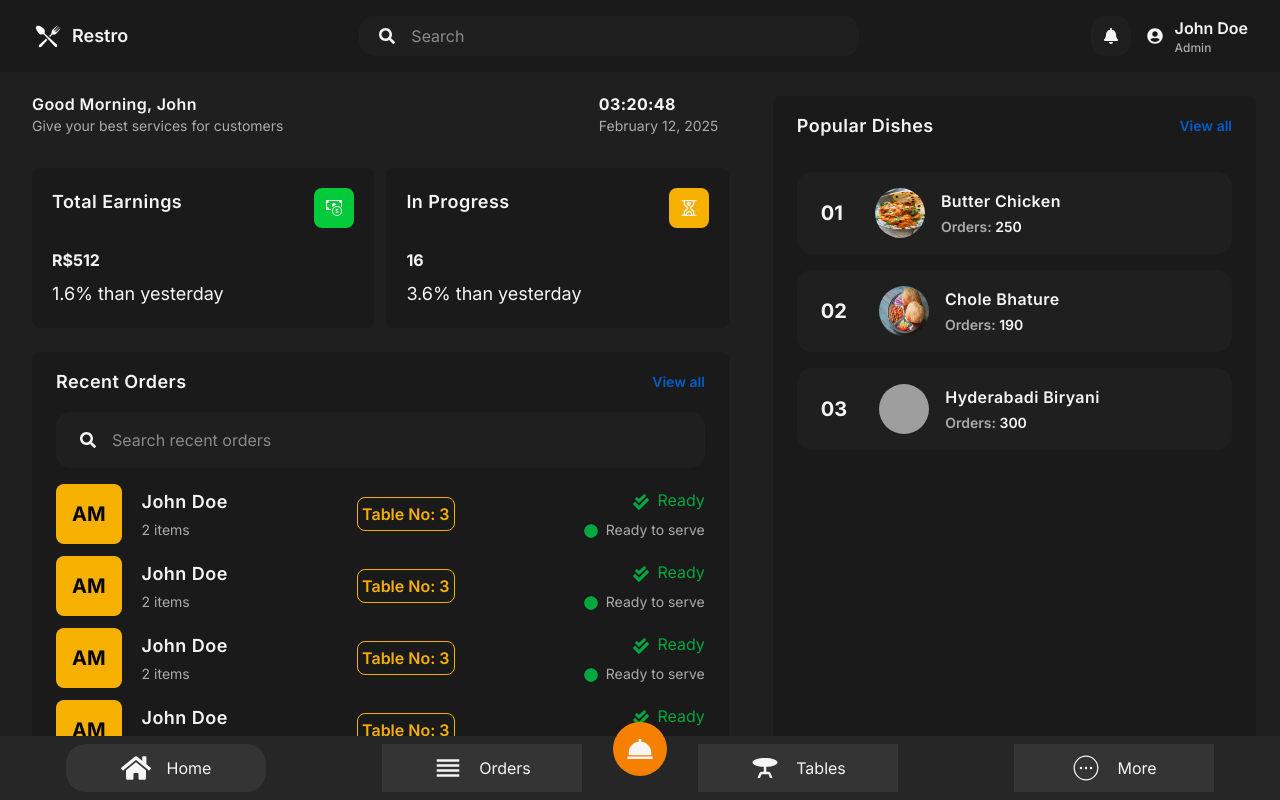
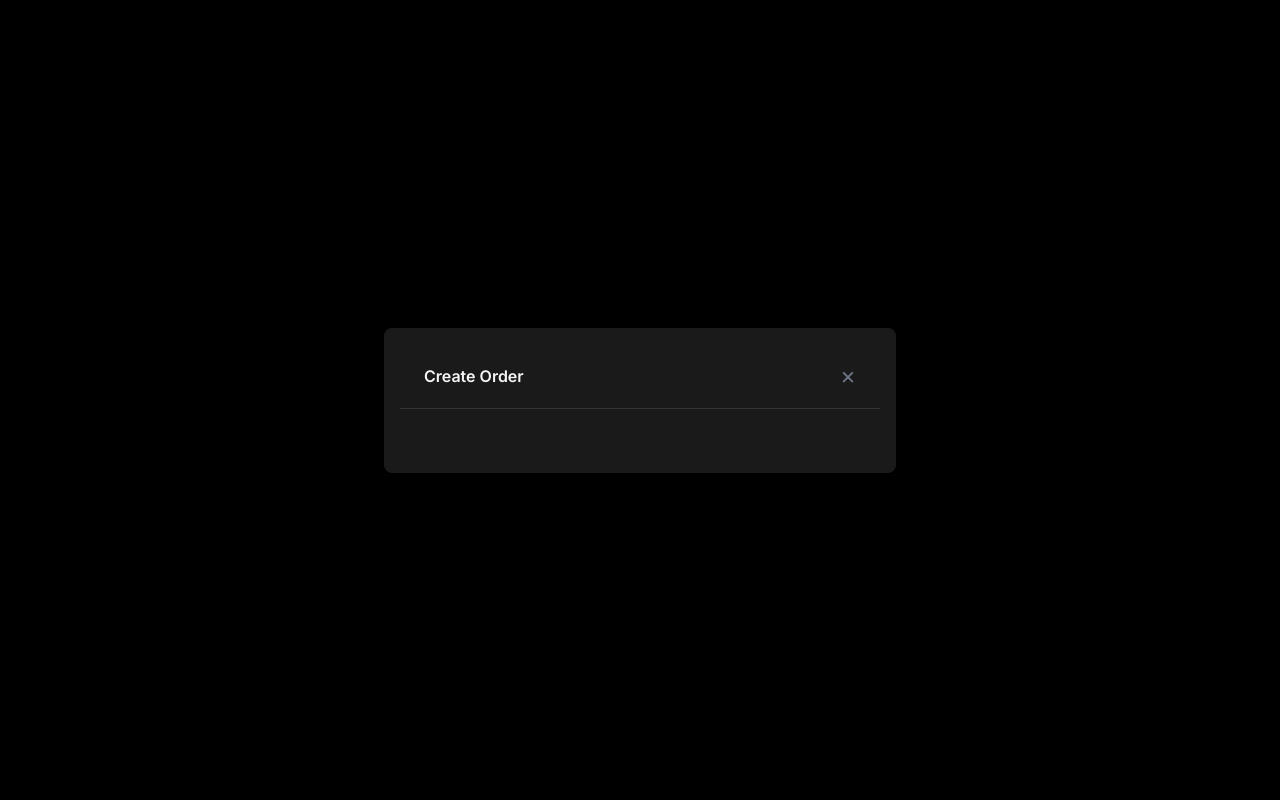
Before and after one commit to luizimcpi/pos, a React (Vite) app in the folder pos-frontend/: page / in a window 1280 px wide. Both pictures are taken after a click on the button 640 px from the left and 749 px from the top of the page. Built offline with nearby package versions, Linux system fonts and the light colour scheme; grey boxes are pictures that could not be loaded.

Commit message:
feat: creating order modal

```diff
--- a/pos-frontend/src/components/shared/BottomNav.jsx
+++ b/pos-frontend/src/components/shared/BottomNav.jsx
@@ -1,12 +1,18 @@
+import { MdOutlineReorder, MdTableBar } from "react-icons/md";
+
 import { BiSolidDish } from "react-icons/bi";
 import { CiCircleMore } from "react-icons/ci";
 import { FaHome } from "react-icons/fa";
-import { MdOutlineReorder, MdTableBar } from "react-icons/md";
+import Modal from "./Modal";
 import { useNavigate } from "react-router-dom";
+import { useState } from "react";
 
 const BottomNav = () => {
 
     const navigate = useNavigate();
+    const [isModalOpen, setIsModalsOpen] = useState(false);
+    const openModal = () => setIsModalsOpen(true);
+    const closeModal = () => setIsModalsOpen(false);
 
     return (
         <div className="fixed bottom-0 left-0 right-0 bg-[#262626] p-2 h-16 flex justify-around">
@@ -14,9 +20,14 @@ const BottomNav = () => {
             <button onClick={() => navigate("/orders")} className="flex items-center justify-center text-[#f5f5f5] bg-[#343434] w-[200px]"><MdOutlineReorder className="inline mr-4" size={30}/>Orders</button>
             <button onClick={() => navigate("/tables")} className="flex items-center justify-center text-[#f5f5f5] bg-[#343434] w-[200px]"><MdTableBar className="inline mr-4" size={30}/>Tables</button>
             <button className="flex items-center justify-center text-[#f5f5f5] bg-[#343434] w-[200px]"><CiCircleMore className="inline mr-4" size={30}/>More</button>
-            <button className="absolute bottom-6 bg-[#F68100] text-[#f5f5f5] rounded-full p-3 items-center">
-                <BiSolidDish size={30}/>
+            <button onClick={openModal}
+            className="absolute bottom-6 bg-[#F68100] text-[#f5f5f5] rounded-full p-3 items-center">
+                <BiSolidDish size={40}/>
             </button>
+
+            <Modal isOpen={isModalOpen} onClose={closeModal} title="Create Order">
+
+            </Modal>
         </div>
     )
 }
--- /dev/null
+++ b/pos-frontend/src/components/shared/Modal.jsx
@@ -0,0 +1,21 @@
+
+const Modal = ({title, onClose, isOpen, children}) => {
+    if(!isOpen) return null;
+    return (
+        <div className="fixed inset-0 bg-black bg-opacity-50 flex items-center justify-center z-50">
+            <div className="bg-[#1a1a1a] shadow-lg w-full max-w-lg mx-4 rounded-lg p-4">
+                <div className="flex justify-between items-center px-6 py-4 border-b border-[#333]">
+                    <h2 className="text-x1 text-[#f5f5f5] font-semibold">{title}</h2>
+                    <button className="text-gray-500 text-2xl hover:text-gray-300" onClick={onClose}>
+                        &times;
+                    </button>
+                </div>
+                <div className="p-6">
+                    {children}
+                </div>
+            </div>
+        </div>
+    )
+}
+
+export default Modal;
```
Also changed, not shown: 2 other files (tests, documents, lock files or other folders).
